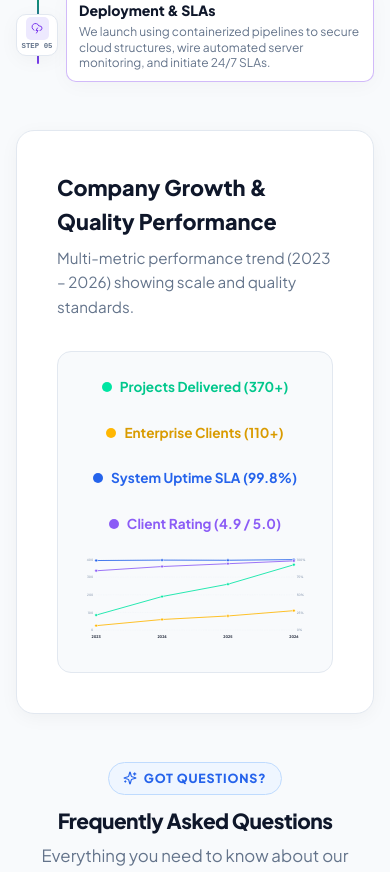
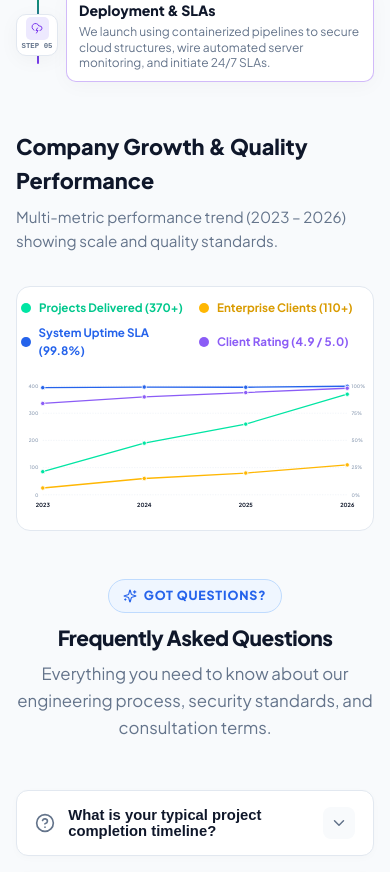
Before and after one commit to eyasinarafat3485-gif/Bengal-it-official, a Next.js app: page /about-us in a window 390 px wide. Shown: the part 1640-2512 px from the top of the page. Built offline with nearby package versions, Linux system fonts and the light colour scheme.

Commit message:
chart modify mobile device

```diff
--- a/src/app/globals.css
+++ b/src/app/globals.css
@@ -1502,6 +1502,26 @@ html.lenis body {
     font-size: 1.35rem;
   }
 
+  .stats-card-container {
+    background: transparent;
+    border: none;
+    box-shadow: none;
+    padding: 0;
+  }
+
+  .chart-box {
+    background: #ffffff;
+    border: 1px solid var(--border-color);
+    border-radius: 14px;
+    padding: 1rem 0.5rem;
+  }
+
+  .chart-legend {
+    gap: 0.6rem 1rem;
+    justify-content: flex-start;
+    padding: 0 0.5rem;
+  }
+
   .hero-subtext {
     font-size: 0.95rem;
   }
@@ -1707,6 +1727,22 @@ html.lenis body {
   .services-grid {
     grid-template-columns: repeat(2, 1fr) !important;
     gap: 0.65rem;
+  }
+
+  .chart-box {
+    padding: 0.75rem 0.25rem;
+  }
+
+  .chart-legend {
+    display: grid;
+    grid-template-columns: repeat(2, 1fr);
+    gap: 0.4rem 0.5rem;
+    margin-bottom: 0.75rem;
+    padding: 0;
+  }
+
+  .legend-label {
+    font-size: 0.725rem !important;
   }
 
   .services-grid .service-card {
```
